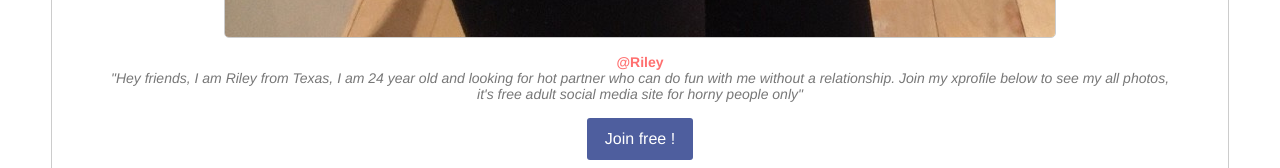
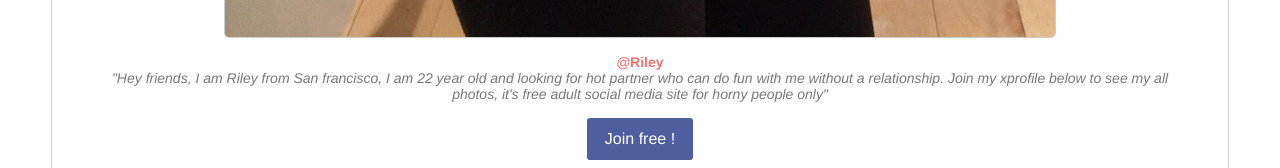
Before and after one commit to CharlotteKennedy/CharlotteKennedy.github.io, a plain HTML site: page index.html in a window 1280 px wide. Shown: the part 1435-1603 px from the top of the page. Drawn offline with Linux system fonts and the light colour scheme.

Commit message:
Update index.html

```diff
--- a/index.html
+++ b/index.html
@@ -13,7 +13,7 @@
                             <div style="background-color: #ffffff;border: 1px solid #cccccc;border-radius: 5px;margin:4%;padding:4%;">
                                     <img src="/pic.jpg" style="border: 1px solid #cccccc;border-radius: 5px;color: #ff6f6f;max-width:100%;display:block;margin:auto;vertical-align:middle;" />
                                     <br /><span style="color: #ff6f6f;font-weight: bold;">@Riley</span>
-                                    <div style="font-size: 14px;text-align: center;font-style: italic;">"Hey friends, I am Riley from Texas, I am 24 year old and looking for hot partner who can do fun with me without a relationship. Join my xprofile below to see my all photos, it's free adult social media site for horny people only"<br /><br /></div>
+                                    <div style="font-size: 14px;text-align: center;font-style: italic;">"Hey friends, I am Riley from San francisco, I am 22 year old and looking for hot partner who can do fun with me without a relationship. Join my xprofile below to see my all photos, it's free adult social media site for horny people only"<br /><br /></div>
                                     <a href="https://nqinviteyou.blogspot.com" style="font-size: 16px; color: #ffffff; text-decoration: none; text-decoration: none; -webkit-border-radius: 3px; -moz-border-radius: 3px; border-radius: 3px; padding: 12px 18px; background-color: #4e5e9e; display: inline-block;">Join free !</a>
                             </div>
             </center>
```
